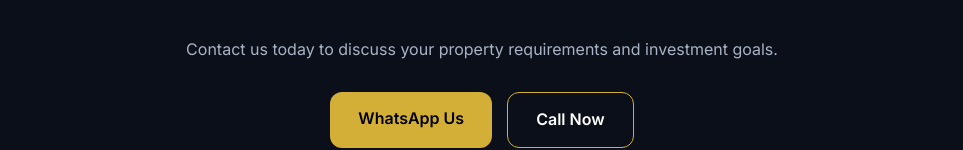
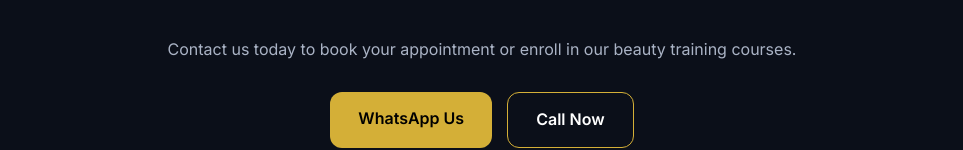
Before and after one commit to hope-cs/LeadPage-Studio, a plain HTML site: page saj-beauty-salon/index.html in a window 1280 px wide. Shown: the part 2742-2892 px from the top of the page, without its empty margins (158-1121 px from the left). Drawn offline with Linux system fonts and the light colour scheme.

Commit message:
Update index.html

```diff
--- a/saj-beauty-salon/index.html
+++ b/saj-beauty-salon/index.html
@@ -158,7 +158,7 @@
     <h2 class="section-title">Get Started Today</h2>
 
     <p class="center-text">
-      Contact us today to discuss your property requirements and investment goals.
+      Contact us today to book your appointment or enroll in our beauty training courses.
     </p>
 
     <div class="cta-buttons">
```
